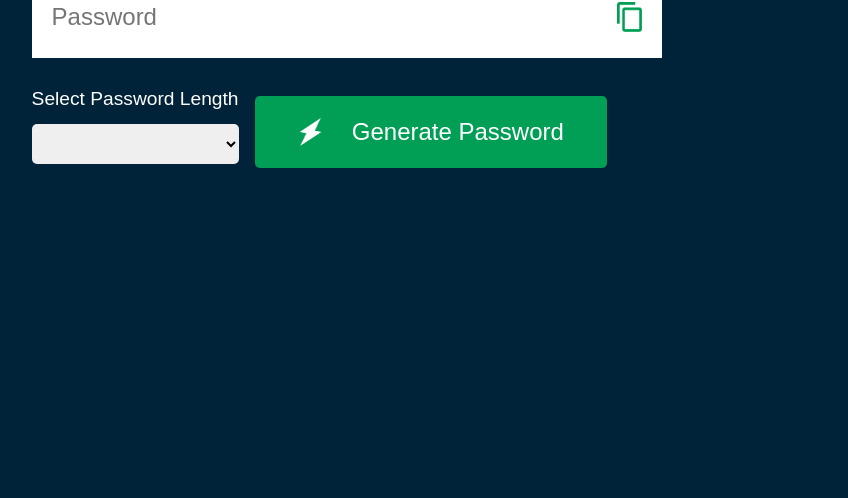
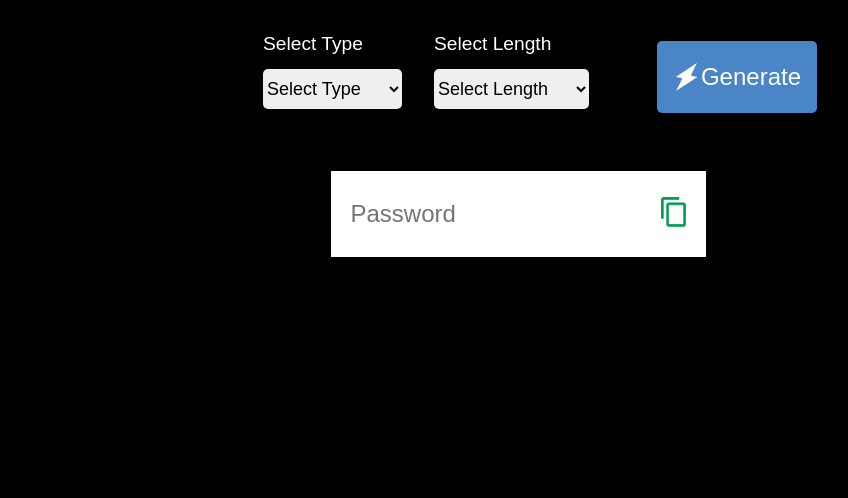
Before and after one commit to aayush-017868/Password-Generator, a plain HTML site: page index.html in a window 1280 px wide. Shown: the part 302-800 px from the top of the page, without its empty margins (122-970 px from the left). Drawn offline with nearby package versions, Linux system fonts and the light colour scheme; a web font is replaced by a local one.

Commit message:
Add files via upload

```diff
--- a/index.html
+++ b/index.html
@@ -2,6 +2,9 @@
 <html lang="en">
 <head>
     <meta charset="UTF-8">
+    <link rel="preconnect" href="https://fonts.googleapis.com">
+    <link rel="preconnect" href="https://fonts.gstatic.com" crossorigin="">
+    <link href="https://fonts.googleapis.com/css2?family=Recursive:wght@300..1000&amp;display=swap" rel="stylesheet">
     <link rel="icon" href="images/ps-icon.png" type="image/icon type">
     <meta name="viewport" content="width=device-width, initial-scale=1.0">
     <title>Password Generator</title>
@@ -10,26 +13,42 @@
 </head>
 <body>
     <div class="container">
-        <h1>Generate a <br><span>Random Password</span></h1>
-        <div class="display">
-            <input type="text" name="" id="password" placeholder="Password">
-            <img src="images/copy.png" class="copy-icon">
-            <div class="message">Copied to clipboard</div>
-        </div>
+        <h1>Generate a <br><span>Random Pin/Password</span></h1>
         <div class="ans">
                 <div class="option">
-                <div class="optionHeader"><p>Select Password Length</p></div>
+                    <div class="optionBox">
+                        <div class="optionHeader"><p>Select Type</p></div>
+                        <select name="selector" class="selector" id="selectType">
+                            <option value="">Select Type</option>
+                            <option value="pin">Pin</option>
+                            <option value="pass">Password</option>
+                        </select>
+                    </div>
+                    <div class="optionBox">
+                        <div class="optionHeader"><p>Select Length</p></div>
                         <select name="selector" class="selector" id="selectNum">
-                    <option value="" selected disabled hidden></option>
+                            <option value="">Select Length</option>
+                            <option value="4">4</option>
+                            <option value="6">6</option>
                             <option value="8">8</option>
                             <option value="12">12</option>
                             <option value="16">16</option>
                             <option value="20">20</option>
                         </select>
                     </div>
+
+
+            </div>
             <button id="btn">
             <img src="images/generate.png">
-            Generate Password</button>
+            Generate</button>
+        </div>
+        <div class="display">
+            <input type="text" name="" id="password" placeholder="Password">
+            <div class="copy-img">
+                <img src="images/copy.png" class="copy-icon">
+            </div>
+            <div class="message">Copied to clipboard</div>
         </div>
         </div>
     <script src="index.js"></script>
--- a/index.js
+++ b/index.js
@@ -4,12 +4,15 @@ const smalls = 'abcdefghijklmnopqrstuvwxyz';
 const numbers = '0123456789';
 const symbols = '!@#$%^&*()-_=+[]{},.<>?;:|';
 
+
+var reqtype;
 var reqLength;
-$(document).ready(function() {
+$(document).ready(function(){
+    $('#selectType').change(function(){
+        reqtype = $(this).val();
+    });
     $('#selectNum').change(function() {
         reqLength = $(this).val();
-        // console.log(reqLength); // Output the selected value to console
-        // You can now use the reqLength variable for further processing
     });
 });
 
@@ -17,17 +20,27 @@ $(document).ready(function() {
 var allChars = capitals + smalls + numbers + symbols;
 
 $('#btn').click(function(){
+    if(reqtype == "pin"){
+       let pin = "";
+       while(pin.length < reqLength){
+        var randDigit = Math.floor(Math.random() * numbers.length);
+        pin += randDigit;
+       }
+       $('#password').val(pin);
+    }
 //Firstly, adding the must characters into the password
+    else if(reqtype == "pass"){
         let password = "";
         password += capitals[Math.floor(Math.random() * capitals.length)];
         password += smalls[Math.floor(Math.random() * smalls.length)];
         password += numbers[Math.floor(Math.random() * numbers.length)];
         password += symbols[Math.floor(Math.random() * symbols.length)];
-//Now till the reqLength, add characters into the password
         while(password.length < reqLength){
          password += allChars[Math.floor(Math.random() * allChars.length)];
         }
         $('#password').val(password);
+    }
+//Now till the reqLength, add characters into the password
 });
 
 
--- a/style.css
+++ b/style.css
@@ -6,18 +6,23 @@
 }
 
 body{
-    background-color: #002339;
+    background-color: #000000;
     color: white;
 }
 
 .container{
-    margin: 12%;
-    width: 90%;
-    max-width: 700px;
+
+
+    display: flex;
+    flex-direction: column;
+    justify-content: center;
+    align-items: center;
+    height: 100vh;
+    width: 100vw;
 }
 
 .display{
-    width: 90%;
+    /* width: 100%; */
     margin-top: 50px;
     margin-bottom: 30px;
     background: #fff;
@@ -27,7 +32,9 @@ body{
     justify-content: space-between;
     padding: 26px 20px;
 }
-
+/* .copy-img{
+    width: 10%;
+} */
 .copy-icon{
     height: 30px;
     width: 25px;
@@ -37,11 +44,12 @@ body{
     border: none;
     outline: 0;
     font-size: 1.5rem;
+    /* width: 30%; */
 }
 
 .container h1 span{
-    color: #019f55;
-    border-bottom: 4px solid #019f55;
+    color: #39d1ca;
+    border-bottom: 4px solid #39d1ca;
     padding-bottom: 7px;
 }
 
@@ -52,7 +60,7 @@ body{
 }
 
 #btn{
-    background-color: #019f55;
+    background-color: #4a85c8;
     color: white;
     font-weight: 400;
     padding: 1rem;
@@ -61,24 +69,27 @@ body{
     justify-content: space-evenly;
     font-size: 1.5rem;
     cursor: pointer;
-    transition: 0.2s;
+    transition: 0.3s;
     border-radius: 5px;
     border: none;
-    width: 22rem;
+    width: 10rem;
     height: 4.5rem;
 }
 
 #btn:hover{
-    box-shadow: 3px 3px 10px black;
-    background-color: #012b17;
+    box-shadow: 0 0 10px 6px hsl(156, 67%, 54%);
+
     color: white;
 }
 
 .ans{
+    margin-top: 50px;
     display: flex;
-    gap: 1rem;
+    gap: 3rem;
     flex-wrap: wrap;
     align-items: center;
+    justify-content: center;
+    margin-left: 2rem;
 }
 .message {
     display: none;
@@ -104,11 +115,28 @@ body{
 
 .option{
     display: flex;
-    flex-direction: column;
+    flex-direction: row;
+    gap: 2rem;
     align-items: center;
+    margin-right: 2rem;
 }
+/* Styles the header of the selector options */
 .optionHeader{
     font-size: 1.2rem;
     font-weight: 400;
     margin-bottom: 2px;
 }
+
+/* Contains both the selector divs */
+.selectorBox{
+    display: flex;
+
+}
+
+/* Styles the option boxes that contains header and selector */
+.optionBox{
+    display: flex;
+    flex-direction: column;
+    align-items: baseline;
+    /* justify-content: left; */
+}
```
Lines whose indentation alone changed are shown as unchanged.
